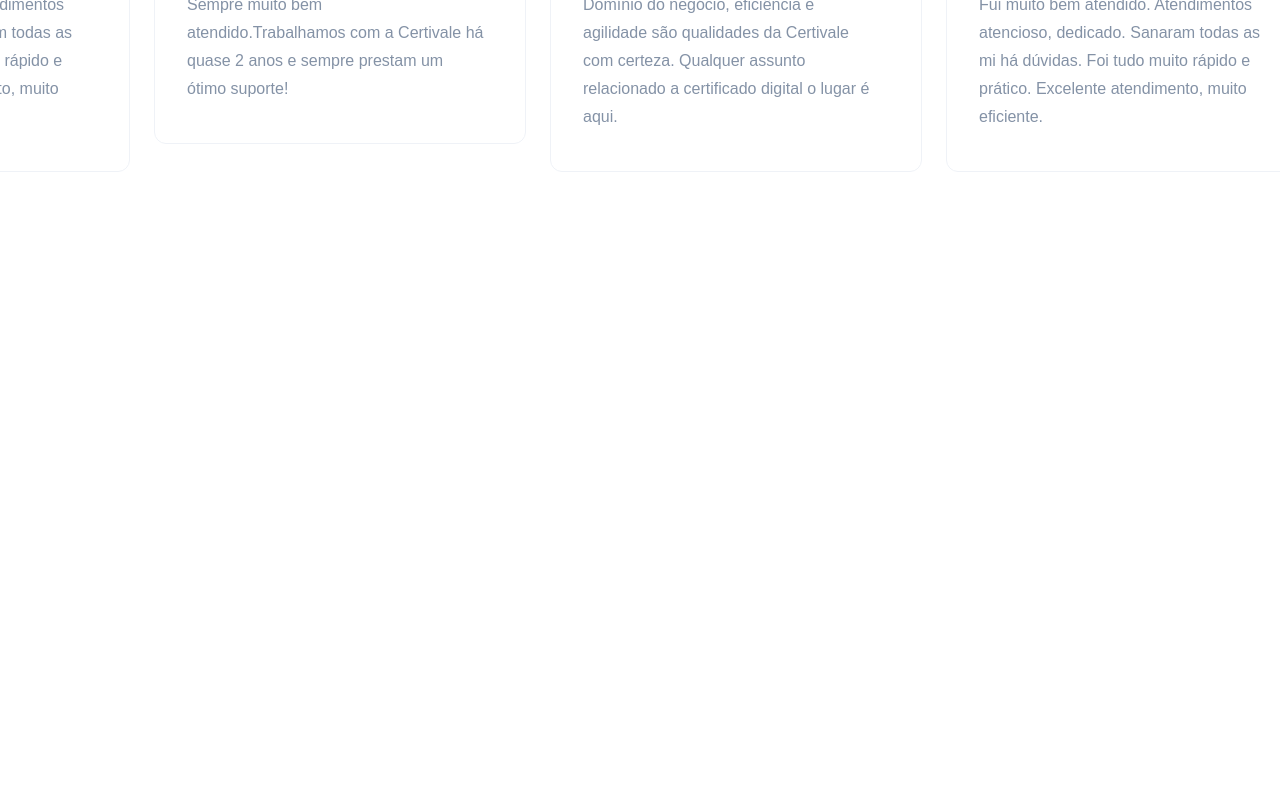
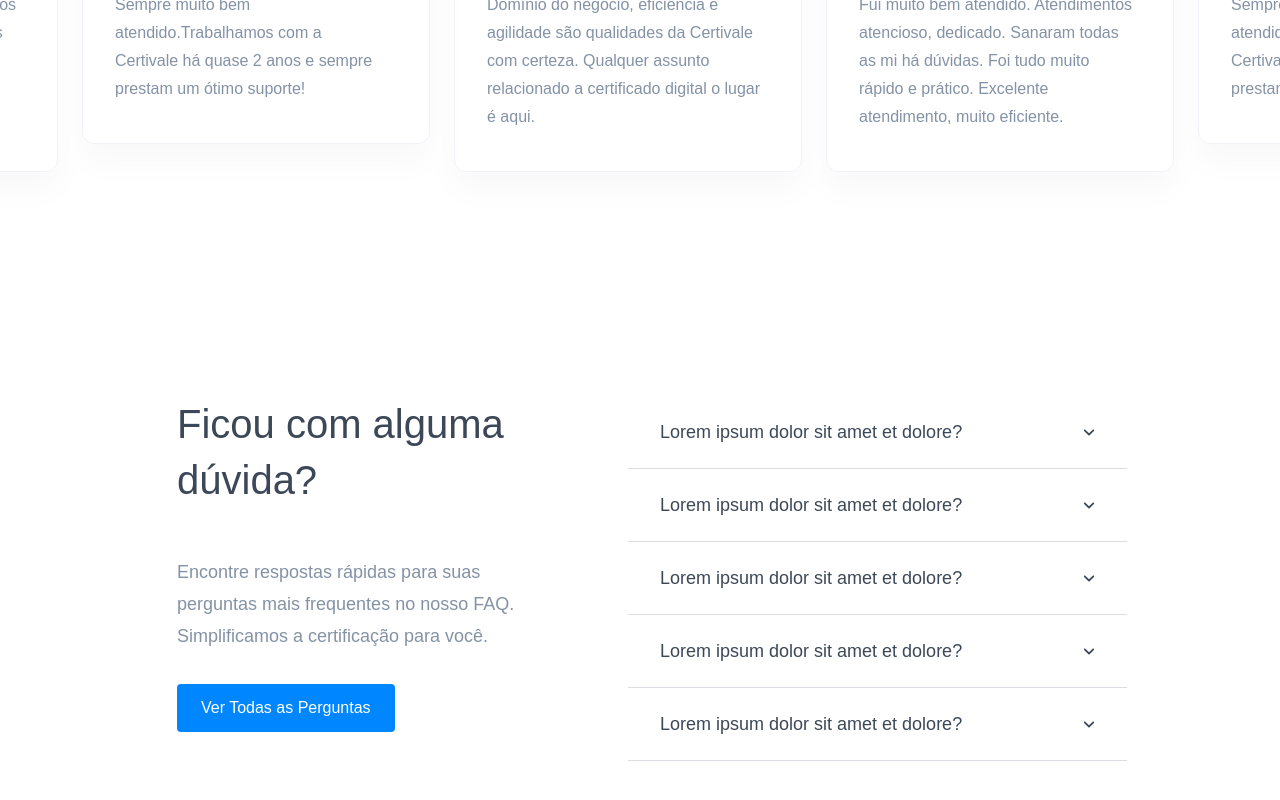
Before and after one commit to luangelsdorf/site-certivale, a Next.js app: page / in a window 1280 px wide. Shown: the part 3564-4364 px from the top of the page. Before the commit the page ends 4137 px from the top, so only its background shows below. Built offline with nearby package versions, Linux system fonts and the light colour scheme; a web font is replaced by a local one.

Commit message:
FAQ section

```diff
--- /dev/null
+++ b/src/components/common/FAQ/FAQ.module.scss
@@ -0,0 +1,47 @@
+.section {
+  header {
+    p {
+      margin-top: 48px;
+      margin-bottom: 32px;
+    }
+  }
+}
+
+.questions {
+  width: calc(100% + 48px);
+  position: relative;
+  left: -24px;
+
+  .question {
+    cursor: pointer;
+    padding: 20px 32px;
+    border-bottom: 1px solid rgb(var(--gray-700), 0.3);
+
+    summary {
+      display: flex;
+      justify-content: space-between;
+      align-items: center;
+
+      h3 {
+        font: var(--body-md);
+        color: rgb(var(--gray-800));
+      }
+      svg {
+        width: 12px;
+        color: rgb(var(--gray-800));
+        transition: 300ms ease;
+      }
+    }
+
+    &[open] {
+      svg {
+        transform: rotate(180deg);
+      }
+    }
+  }
+
+  .answer {
+    font: var(--body-sm);
+    margin-top: 24px;
+  }
+}
--- /dev/null
+++ b/src/components/common/FAQ/index.js
@@ -0,0 +1,70 @@
+import { FontAwesomeIcon } from '@fortawesome/react-fontawesome';
+import Button from '../Button';
+import { Collapse } from '../Collapse';
+import styles from './FAQ.module.scss';
+import { faAngleDown } from '@fortawesome/free-solid-svg-icons';
+
+export default function FAQ({ content }) {
+  const questions = [
+    {
+      title: 'Lorem ipsum dolor sit amet et dolore?',
+      text: 'Lorem ipsum dolor sit amet consectetur, adipisicing elit. Tempora, nobis accusamus? Ipsum ullam deserunt totam cumque dicta rerum in earum, doloribus reiciendis facilis ex quidem at ipsam eaque minima commodi exercitationem ad veritatis blanditiis. Quasi asperiores magnam, vero amet aperiam atque aut consequatur quod ab cupiditate eaque ipsum nemo accusantium!',
+    },
+    {
+      title: 'Lorem ipsum dolor sit amet et dolore?',
+      text: 'Lorem ipsum dolor sit amet consectetur, adipisicing elit. Tempora, nobis accusamus? Ipsum ullam deserunt totam cumque dicta rerum in earum, doloribus reiciendis facilis ex quidem at ipsam eaque minima commodi exercitationem ad veritatis blanditiis. Quasi asperiores magnam, vero amet aperiam atque aut consequatur quod ab cupiditate eaque ipsum nemo accusantium!',
+    },
+    {
+      title: 'Lorem ipsum dolor sit amet et dolore?',
+      text: 'Lorem ipsum dolor sit amet consectetur, adipisicing elit. Tempora, nobis accusamus? Ipsum ullam deserunt totam cumque dicta rerum in earum, doloribus reiciendis facilis ex quidem at ipsam eaque minima commodi exercitationem ad veritatis blanditiis. Quasi asperiores magnam, vero amet aperiam atque aut consequatur quod ab cupiditate eaque ipsum nemo accusantium!',
+    },
+    {
+      title: 'Lorem ipsum dolor sit amet et dolore?',
+      text: 'Lorem ipsum dolor sit amet consectetur, adipisicing elit. Tempora, nobis accusamus? Ipsum ullam deserunt totam cumque dicta rerum in earum, doloribus reiciendis facilis ex quidem at ipsam eaque minima commodi exercitationem ad veritatis blanditiis. Quasi asperiores magnam, vero amet aperiam atque aut consequatur quod ab cupiditate eaque ipsum nemo accusantium!',
+    },
+    {
+      title: 'Lorem ipsum dolor sit amet et dolore?',
+      text: 'Lorem ipsum dolor sit amet consectetur, adipisicing elit. Tempora, nobis accusamus? Ipsum ullam deserunt totam cumque dicta rerum in earum, doloribus reiciendis facilis ex quidem at ipsam eaque minima commodi exercitationem ad veritatis blanditiis. Quasi asperiores magnam, vero amet aperiam atque aut consequatur quod ab cupiditate eaque ipsum nemo accusantium!',
+    },
+  ];
+
+  const Question = ({ title, text }) => (
+    <Collapse details className={styles.question}>
+      <Collapse.Title>
+        <h3>{title}</h3>
+        <FontAwesomeIcon icon={faAngleDown} className={styles.icon} />
+      </Collapse.Title>
+
+      <Collapse.Content>
+        <div className={styles.answer}>
+          <p>{text}</p>
+        </div>
+      </Collapse.Content>
+    </Collapse>
+  )
+
+  return (
+    <div className={styles.section}>
+      <div className="container">
+        <div className="row">
+          <div className="col-12 col-lg-4 offset-lg-1">
+            <header>
+              <h2>Ficou com alguma dúvida?</h2>
+              <p>Encontre respostas rápidas para suas perguntas mais frequentes no nosso FAQ. Simplificamos a certificação para você.</p>
+              <Button>Ver Todas as Perguntas</Button>
+            </header>
+          </div>
+          <div className="col-12 col-lg-5 offset-lg-1">
+            <div className={styles.questions}>
+              {
+                questions.map((q, i) => (
+                  <Question {...q} key={i} />
+                ))
+              }
+            </div>
+          </div>
+        </div>
+      </div>
+    </div>
+  )
+}
--- a/src/components/common/TestimonialCard/TestimonialCard.module.scss
+++ b/src/components/common/TestimonialCard/TestimonialCard.module.scss
@@ -3,6 +3,7 @@
   border: 1.4px solid rgb(var(--gray-200));
   border-radius: 12px;
   position: relative;
+  box-shadow: 0px 16.793px 33.586px 0px rgba(18, 38, 63, 0.03);
 
   .stars {
     display: inline-flex;
--- a/src/components/home/Testimonials/Testimonials.module.scss
+++ b/src/components/home/Testimonials/Testimonials.module.scss
@@ -21,6 +21,8 @@
       span {
         font: var(--body-sm);
         line-height: normal;
+        display: flex;
+        gap: 4px;
       }
     }
   }
@@ -28,4 +30,7 @@
   :global(.slick-slide) {
     margin-right: 24px;
   }
+  :global(.slick-track) {
+    display: flex;
+  }
 }
--- a/src/components/home/Testimonials/index.js
+++ b/src/components/home/Testimonials/index.js
@@ -46,7 +46,7 @@
             <header>
               <div>
                 <h2>O que dizem sobre nós</h2>
-                <div className="d-flex align-items-center">
+                <div>
                   <span>{Array(5).fill().map(() => <Star />)}</span>
                   <span>4.8 classificação de 104 avaliações</span>
                 </div>
--- a/src/pages/index.js
+++ b/src/pages/index.js
@@ -1,3 +1,4 @@
+import FAQ from "@/components/common/FAQ";
 import Section from "@/components/common/Section";
 import Banner from "@/components/home/Banner";
 import History from "@/components/home/History";
@@ -39,6 +40,10 @@
         <Section id="testimonials" pt="96 72" pb="104 72">
           <Testimonials />
         </Section>
+
+        <Section id="perguntas-frequentes" pt="120 72" pb="120 72" style={{ background: 'linear-gradient(0deg, rgba(239, 243, 251, 0.25) 0%, rgba(239, 243, 251, 0.25) 100%), #FFF;' }}>
+          <FAQ />
+        </Section>
       </main>
     </>
   );
--- a/src/styles/styles.scss
+++ b/src/styles/styles.scss
@@ -45,7 +45,8 @@
 ul,
 ol,
 dl,
-menu {
+menu,
+summary {
   padding: 0;
   margin: 0;
   list-style: none;
```
